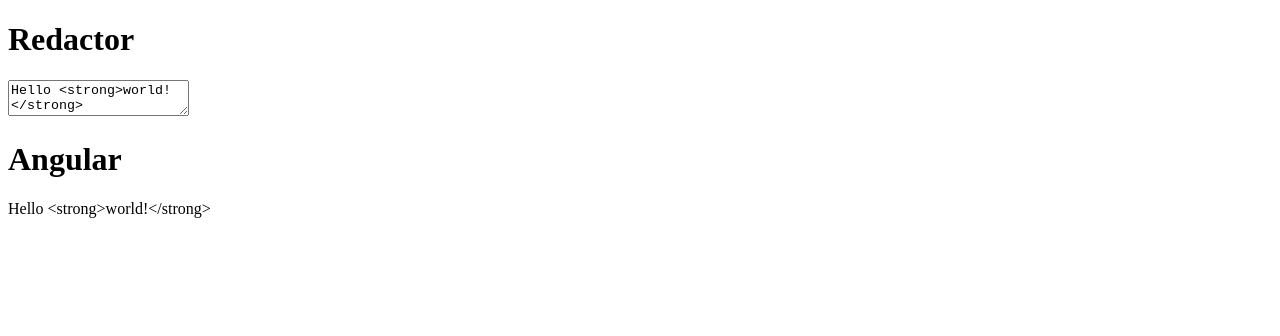
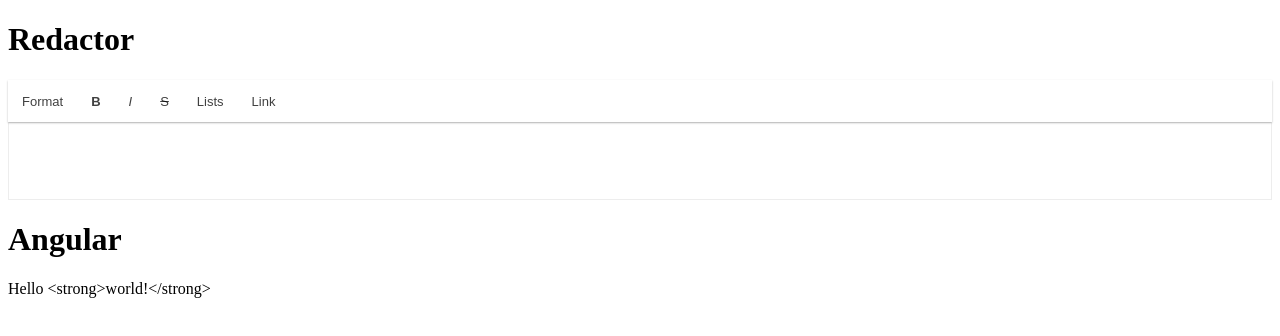
Before and after one commit to 2947721120/angular-redactor-1, a plain HTML site: page app/index.html in a window 1280 px wide. Drawn offline with nearby package versions, Linux system fonts and the light colour scheme; files that its build step writes are made by us from their sources.

Commit message:
Update index.html

```diff
--- a/app/index.html
+++ b/app/index.html
@@ -3,7 +3,7 @@
 <head>
 	<meta charset="UTF-8" />
 	<title>AngularJS - Redactor</title>
-	<link rel="stylesheet" href="lib/redactor915/redactor/redactor.css" />
+	<link rel="stylesheet" href="css/redactor.css" />
 </head>
 <body ng-app="myApp" ng-controller="myCtrl">
 	<h1>Redactor</h1>
@@ -15,9 +15,9 @@
 	<h1>Angular</h1>
 	{{ text }}
 
-	<script src="//ajax.googleapis.com/ajax/libs/jquery/1.10.2/jquery.min.js"></script>
+	<script src="//ajax.c2cmalls.com/ajax/libs/jquery/1.10.2/jquery.min.js"></script>
 	<script src="lib/angular/angular.js"></script>
-	<script src="lib/redactor915/redactor/redactor.js"></script>
+	<script src="js/redactor.js"></script>
 	<script src="js/app.js"></script>
 </body>
 </html>
```
